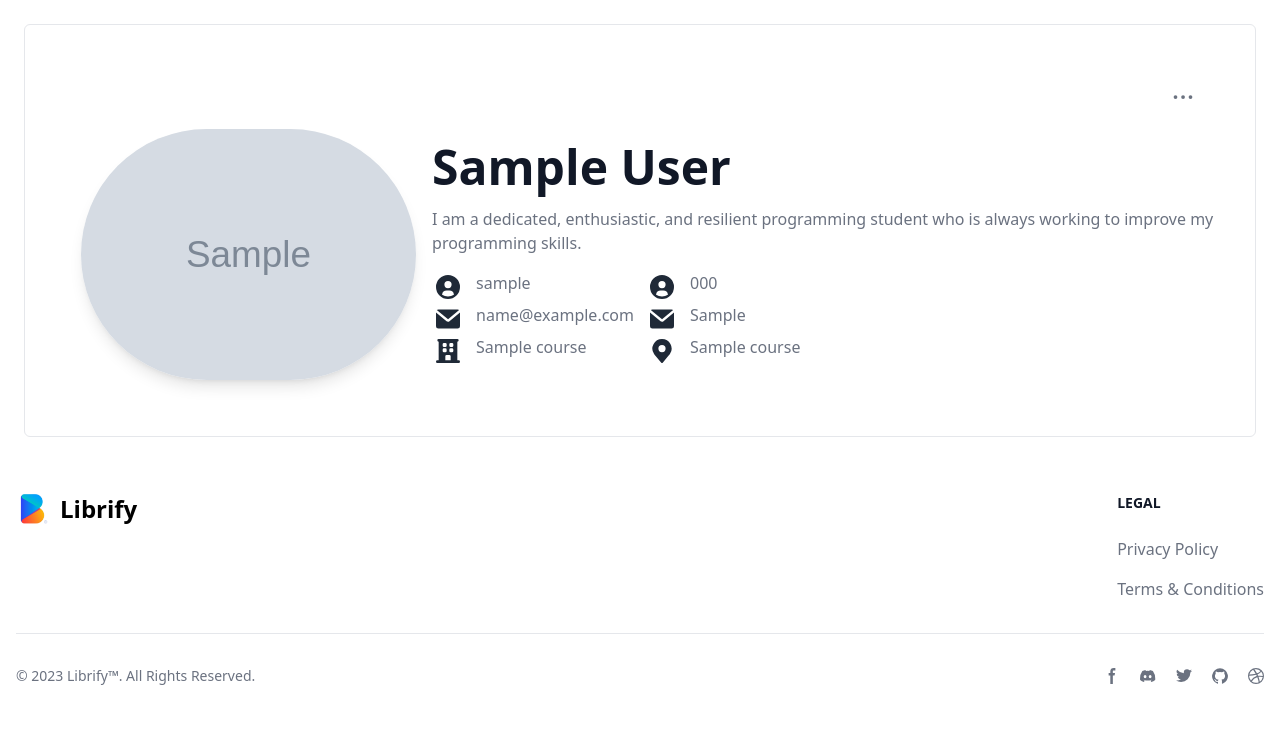
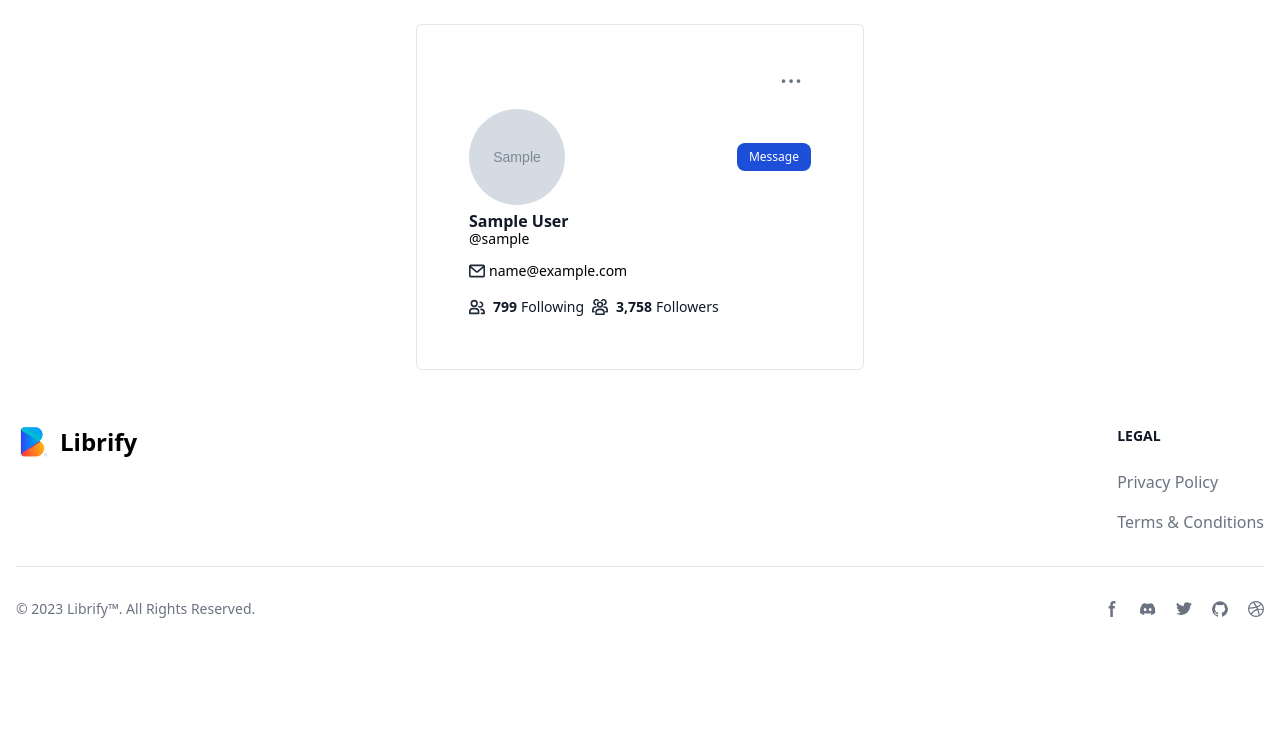
Before and after one commit to AristonCatipay/django_library_management, a Django app: page /user_profile/ in a window 1280 px wide. Shown: the part 64-800 px from the top of the page. Run offline with Django 4.2, Linux system fonts and the light colour scheme; a user stored in the database is signed in; tables that the repository leaves empty hold one stand-in row (values such as "Sample post"); grey boxes marked "Sample" are stand-in pictures; some libraries are stand-ins or nearby versions.

Commit message:
Updated the design of the user profile index page.

```diff
--- a/user_profile/templates/user_profile/index.html
+++ b/user_profile/templates/user_profile/index.html
@@ -2,8 +2,8 @@
 {% block title %} {{ title }} {% endblock %}
 {% block content %}
 <div class="flex justify-center">
-    <div class="w-full p-6 md:px-10 md:py-10 rounded-md border border-gray-200 dark:border-gray-700">
-        <div class="flex justify-end px-4 pt-4">
+    <div class="w-full max-w-md p-6 md:px-10 md:py-10 rounded-md border border-gray-200 dark:border-gray-700">
+        <div class="flex justify-end px-4">
             <button id="dropdownButton" data-dropdown-toggle="dropdown" class="inline-block text-gray-500 dark:text-gray-400 hover:bg-gray-100 dark:hover:bg-gray-700 focus:ring-4 focus:outline-none focus:ring-gray-200 dark:focus:ring-gray-700 rounded-lg text-sm p-1.5" type="button">
                 <span class="sr-only">Open dropdown</span>
                 <svg class="w-5 h-5" aria-hidden="true" xmlns="http://www.w3.org/2000/svg" fill="currentColor" viewBox="0 0 16 3">
@@ -25,64 +25,53 @@
                 </ul>
             </div>
         </div>
-        <div class="w-full">
-            <div class="flex flex-col sm:flex-row items-center">
-                <div class="m-4">
-                    <img class="h-auto max-w-full rounded-full shadow-lg object-cover" src="{{ profile.image.url }}" alt="user image"/>
-                </div>
-                <div class="flex flex-col">
-                    <h1 class="mb-4 text-2xl font-extrabold text-gray-900 dark:text-white md:text-4xl lg:text-5xl">{{ user.first_name }} {{ user.last_name }}</h1>
-                    <p class="mb-4 text-base font-normal text-gray-500 dark:text-gray-400">
-                        I am a dedicated, enthusiastic, and resilient programming student
-                        who is always working to improve my programming skills.
-                    </p>
-                    <div class="flex flex-col md:flex-row">
+        <div class="p-3">
+            <div class="flex items-center justify-between mb-2">
+                <a href="#">
+                    <img class="w-24 h-24 rounded-full" src="{{ profile.image.url }}" alt="Jese Leos">
+                </a>
                 <div>
-                            <div class="flex flex-row">
-                                <svg class="w-6 h-6 m-1 text-gray-800 dark:text-white" aria-hidden="true" xmlns="http://www.w3.org/2000/svg" fill="currentColor" viewBox="0 0 20 20">
-                                    <path d="M10 0a10 10 0 1 0 10 10A10.011 10.011 0 0 0 10 0Zm0 5a3 3 0 1 1 0 6 3 3 0 0 1 0-6Zm0 13a8.949 8.949 0 0 1-4.951-1.488A3.987 3.987 0 0 1 9 13h2a3.987 3.987 0 0 1 3.951 3.512A8.949 8.949 0 0 1 10 18Z"/>
-                                </svg>
-                                <span class="mx-3 mb-1 text-medium text-gray-500 dark:text-gray-400">{{ user.username }}</span>
-                            </div>
-                            <div class="flex flex-row">
-                                <svg class="w-6 h-6 m-1 text-gray-800 dark:text-white" aria-hidden="true" xmlns="http://www.w3.org/2000/svg" fill="currentColor" viewBox="0 0 20 16">
-                                    <path d="m10.036 8.278 9.258-7.79A1.979 1.979 0 0 0 18 0H2A1.987 1.987 0 0 0 .641.541l9.395 7.737Z"/>
-                                    <path d="M11.241 9.817c-.36.275-.801.425-1.255.427-.428 0-.845-.138-1.187-.395L0 2.6V14a2 2 0 0 0 2 2h16a2 2 0 0 0 2-2V2.5l-8.759 7.317Z"/>
-                                  </svg>
-                                <span class="mx-3 mb-1 text-medium text-gray-500 dark:text-gray-400">{{ user.email }}</span>
-                            </div>
-                            <div class="flex flex-row">
-                                <svg class="w-6 h-6 m-1 text-gray-800 dark:text-white" aria-hidden="true" xmlns="http://www.w3.org/2000/svg" fill="currentColor" viewBox="0 0 18 18">
-                                    <path d="M17 16h-1V2a1 1 0 1 0 0-2H2a1 1 0 0 0 0 2v14H1a1 1 0 0 0 0 2h16a1 1 0 0 0 0-2ZM5 4a1 1 0 0 1 1-1h1a1 1 0 0 1 1 1v1a1 1 0 0 1-1 1H6a1 1 0 0 1-1-1V4Zm0 5V8a1 1 0 0 1 1-1h1a1 1 0 0 1 1 1v1a1 1 0 0 1-1 1H6a1 1 0 0 1-1-1Zm6 7H7v-3a1 1 0 0 1 1-1h2a1 1 0 0 1 1 1v3Zm2-7a1 1 0 0 1-1 1h-1a1 1 0 0 1-1-1V8a1 1 0 0 1 1-1h1a1 1 0 0 1 1 1v1Zm0-4a1 1 0 0 1-1 1h-1a1 1 0 0 1-1-1V4a1 1 0 0 1 1-1h1a1 1 0 0 1 1 1v1Z"/>
-                                </svg>
-                                <span class="mx-3 mb-1 text-medium text-gray-500 dark:text-gray-400">{{ profile.course.name }}</span>
+                    <button type="button" class="text-white bg-blue-700 hover:bg-blue-800 focus:ring-4 focus:ring-blue-300 font-medium rounded-lg text-xs px-3 py-1.5 dark:bg-blue-600 dark:hover:bg-blue-700 focus:outline-none dark:focus:ring-blue-800">Message</button>
                 </div>
             </div>
-                        <div>
+            <p class="text-base font-semibold leading-none text-gray-900 dark:text-white">
+                <a href="#">{{ user.first_name }} {{ user.last_name }}</a>
+            </p>
+            <p class="mb-3 text-sm font-normal dark:text-white">
+                <a href="#" class="hover:underline">@{{ user.username }}</a>
+            </p>
             <div class="flex flex-row">
-                                <svg class="w-6 h-6 m-1 text-gray-800 dark:text-white" aria-hidden="true" xmlns="http://www.w3.org/2000/svg" fill="currentColor" viewBox="0 0 20 20">
-                                    <path d="M10 0a10 10 0 1 0 10 10A10.011 10.011 0 0 0 10 0Zm0 5a3 3 0 1 1 0 6 3 3 0 0 1 0-6Zm0 13a8.949 8.949 0 0 1-4.951-1.488A3.987 3.987 0 0 1 9 13h2a3.987 3.987 0 0 1 3.951 3.512A8.949 8.949 0 0 1 10 18Z"/>
+                <svg class="w-4 h-4 mt-0.5 mr-1 text-gray-800 dark:text-white" aria-hidden="true" xmlns="http://www.w3.org/2000/svg" fill="none" viewBox="0 0 20 16">
+                    <path stroke="currentColor" stroke-linecap="round" stroke-linejoin="round" stroke-width="2" d="m19 2-8.4 7.05a1 1 0 0 1-1.2 0L1 2m18 0a1 1 0 0 0-1-1H2a1 1 0 0 0-1 1m18 0v12a1 1 0 0 1-1 1H2a1 1 0 0 1-1-1V2"/>
                 </svg>
-                                <span class="mx-3 mb-1 text-medium text-gray-500 dark:text-gray-400">{{ profile.student_number }}</span>
+                <p class="mb-4 text-sm dark:text-white">{{ user.email }}</p>
             </div>
-                            <div class="flex flex-row">
-                                <svg class="w-6 h-6 m-1 text-gray-800 dark:text-white" aria-hidden="true" xmlns="http://www.w3.org/2000/svg" fill="currentColor" viewBox="0 0 20 16">
-                                    <path d="m10.036 8.278 9.258-7.79A1.979 1.979 0 0 0 18 0H2A1.987 1.987 0 0 0 .641.541l9.395 7.737Z"/>
-                                    <path d="M11.241 9.817c-.36.275-.801.425-1.255.427-.428 0-.845-.138-1.187-.395L0 2.6V14a2 2 0 0 0 2 2h16a2 2 0 0 0 2-2V2.5l-8.759 7.317Z"/>
+            <ul class="flex text-sm">
+                <li class="mr-2">
+                    <a href="#" class="hover:underline">
+                        <div class="flex flex-row space-x-1">
+                            <svg class="w-4 h-4 mt-0.5 mr-1 text-gray-800 dark:text-white" aria-hidden="true" xmlns="http://www.w3.org/2000/svg" fill="none" viewBox="0 0 20 18">
+                                <path stroke="currentColor" stroke-linecap="round" stroke-linejoin="round" stroke-width="2" d="M14 3a3 3 0 1 1-1.614 5.53M15 12a4 4 0 0 1 4 4v1h-3.348M10 4.5a3.5 3.5 0 1 1-7 0 3.5 3.5 0 0 1 7 0ZM5 11h3a4 4 0 0 1 4 4v2H1v-2a4 4 0 0 1 4-4Z"/>
                             </svg>
-                                <span class="mx-3 mb-1 text-medium text-gray-500 dark:text-gray-400">{{ profile.student_contact_no }}</span>
+                            <span class="font-semibold text-gray-900 dark:text-white">799</span>
+                            <span class="text-gray-900 dark:text-white">Following</span>
                         </div>
-                            <div class="flex flex-row">
-                                <svg class="w-6 h-6 m-1 text-gray-800 dark:text-white" aria-hidden="true" xmlns="http://www.w3.org/2000/svg" fill="currentColor" viewBox="0 0 16 20">
-                                    <path d="M8 0a7.992 7.992 0 0 0-6.583 12.535 1 1 0 0 0 .12.183l.12.146c.112.145.227.285.326.4l5.245 6.374a1 1 0 0 0 1.545-.003l5.092-6.205c.206-.222.4-.455.578-.7l.127-.155a.934.934 0 0 0 .122-.192A8.001 8.001 0 0 0 8 0Zm0 11a3 3 0 1 1 0-6 3 3 0 0 1 0 6Z"/>
+                    </a>
+                </li>
+                <li>
+                    <a href="#" class="hover:underline">
+                        <div class="flex flex-row space-x-1">
+                            <svg class="w-4 h-4 mt-0.5 mr-1 text-gray-800 dark:text-white" aria-hidden="true" xmlns="http://www.w3.org/2000/svg" fill="none" viewBox="0 0 20 20">
+                                <path stroke="currentColor" stroke-linecap="round" stroke-linejoin="round" stroke-width="2" d="M4.333 6.764a3 3 0 1 1 3.141-5.023M2.5 16H1v-2a4 4 0 0 1 4-4m7.379-8.121a3 3 0 1 1 2.976 5M15 10a4 4 0 0 1 4 4v2h-1.761M13 7a3 3 0 1 1-6 0 3 3 0 0 1 6 0Zm-4 6h2a4 4 0 0 1 4 4v2H5v-2a4 4 0 0 1 4-4Z"/>
                             </svg>
-                                <span class="mx-3 mb-1 text-medium text-gray-500 dark:text-gray-400">{{ profile.course.name }}</span>
+                            <span class="font-semibold text-gray-900 dark:text-white">3,758</span>
+                            <span class="text-gray-900 dark:text-white">Followers</span>
                         </div>
+                    </a>
+                </li>
+            </ul>
         </div>
-                    </div>
-                </div>
-            </div>
-        </div>
+
     </div>
 </div>
 {% endblock%}
```
Lines whose indentation alone changed are shown as unchanged.
